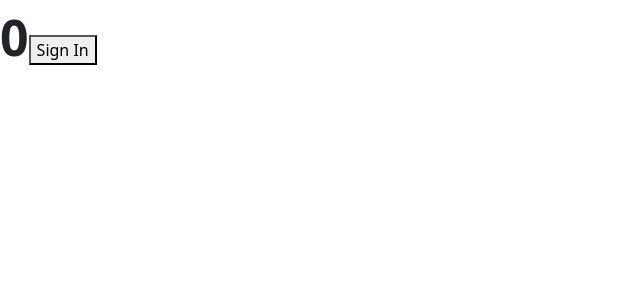
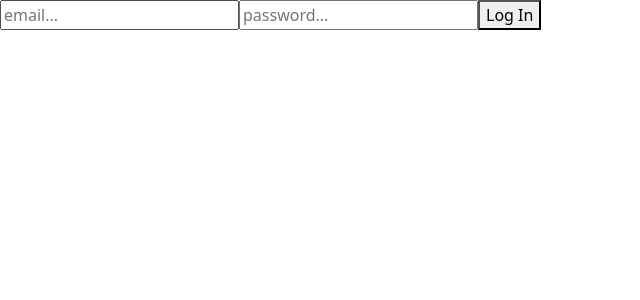
Before and after one commit to myriam2605/Customer_Intervention_React_Application, a React (Create React App) app in the folder customer_intervention_react_application/: page / in a window 1280 px wide. Shown: the top 300 px of the page, without its empty margins (0-640 px from the left). Built offline with nearby package versions, Linux system fonts and the light colour scheme.

Commit message:
some changes - authen- page

```diff
--- a/customer_intervention_react_application/package.json
+++ b/customer_intervention_react_application/package.json
@@ -4,12 +4,12 @@
   "private": true,
   "dependencies": {
     "@testing-library/jest-dom": "^5.16.4",
-    "@testing-library/react": "^13.1.1",
     "@testing-library/user-event": "^13.5.0",
     "bootstrap": "^5.1.3",
     "react": "^18.0.0",
     "react-bootstrap": "^2.3.0",
     "react-dom": "^18.0.0",
+    "react-router-dom": "^6.3.0",
     "react-scripts": "^5.0.1",
     "web-vitals": "^2.1.4"
   },
@@ -36,5 +36,9 @@
       "last 1 firefox version",
       "last 1 safari version"
     ]
+  },
+  "devDependencies": {
+    "@testing-library/react": "^13.1.1",
+    "jest": "^28.0.1"
   }
 }
--- /dev/null
+++ b/customer_intervention_react_application/src/Pages/Login.js
@@ -0,0 +1,34 @@
+// import React from "react";
+// import { ReactComponent as Logo } from "../../../../../../Desktop/Rocket-Elevator-Foundation-main/app/assets/images/R2.png";
+// class Login extends React.Component {
+//     state = {
+//         email: "",
+//         pwd: "",
+//     };
+//     handelChange = (e) => {
+//         const { name, value } = e.target;
+//         this.setState({ [name]: value });
+//     };
+
+//     handelSubmit = (e) => {
+//         e.preventDefault();
+//     };
+//     render() {
+//         return (
+//             <div>
+//                 <div>
+//                     <Logo />
+//                     <div>
+//                         <form onSubmit={this.handelSubmit}>
+//                             <input type="email" name="email" placeholder="email..." required onChange={this.handelChange} />
+//                             <input type="password" name="pwd" placeholder="password..." required onChange={this.handelChange} />
+//                             <button onSubmit={this.handelSubmit}>Log In</button>
+//                         </form>
+//                     </div>
+//                 </div>
+//             </div>
+//         );
+//     }
+// }
+
+// export default Login;
--- /dev/null
+++ b/customer_intervention_react_application/src/components/Login.jsx
@@ -0,0 +1,95 @@
+// // login.js
+// import * as React from "react";
+
+// function Login() {
+//     const [state, setState] = React.useReducer((s, a) => ({ ...s, ...a }), {
+//         resolved: false,
+//         loading: false,
+//         error: null,
+//     });
+
+//     function handleSubmit(event) {
+//         event.preventDefault();
+//         const { usernameInput, passwordInput } = event.target.elements;
+
+//         setState({ loading: true, resolved: false, error: null });
+
+//         window
+//             .fetch("/api/login", {
+//                 method: "POST",
+//                 headers: { "Content-Type": "application/json" },
+//                 body: JSON.stringify({
+//                     username: usernameInput.value,
+//                     password: passwordInput.value,
+//                 }),
+//             })
+//             .then((r) => r.json())
+//             .then(
+//                 (user) => {
+//                     setState({ loading: false, resolved: true, error: null });
+//                     window.localStorage.setItem("token", user.token);
+//                 },
+//                 (error) => {
+//                     setState({ loading: false, resolved: false, error: error.message });
+//                 }
+//             );
+//     }
+
+//     return (
+//         <div>
+//             <form onSubmit={handleSubmit}>
+//                 <div>
+//                     <label htmlFor="usernameInput">Username</label>
+//                     <input id="usernameInput" />
+//                 </div>
+//                 <div>
+//                     <label htmlFor="passwordInput">Password</label>
+//                     <input id="passwordInput" type="password" />
+//                 </div>
+//                 <button type="submit">Submit{state.loading ? "..." : null}</button>
+//             </form>
+//             {state.error ? <div role="alert">{state.error.message}</div> : null}
+//             {state.resolved ? <div role="alert">Congrats! You're signed in!</div> : null}
+//         </div>
+//     );
+// }
+
+// export default Login;
+
+// // __tests__/login.js
+// // again, these first two imports are something you'd normally handle in
+// // your testing framework configuration rather than importing them in every file.
+// import "@testing-library/jest-dom/extend-expect";
+
+// import { render, screen } from "@testing-library/react";
+// import userEvent from "@testing-library/user-event";
+// import * as React from "react";
+
+// import Login from "../login";
+
+// test("allows the user to login successfully", async () => {
+//     // mock out window.fetch for the test
+//     const fakeUserResponse = { token: "fake_user_token" };
+//     jest.spyOn(window, "fetch").mockImplementationOnce(() => {
+//         return Promise.resolve({
+//             json: () => Promise.resolve(fakeUserResponse),
+//         });
+//     });
+
+//     render(<Login />);
+//     // fill out the form
+//     userEvent.type(screen.getByLabelText(/username/i), "chuck");
+//     userEvent.type(screen.getByLabelText(/password/i), "norris");
+
+//     userEvent.click(screen.getByText(/submit/i));
+
+//     // just like a manual tester, we'll instruct our test to wait for the alert
+//     // to show up before continuing with our assertions.
+//     const alert = await screen.findByRole("alert");
+
+//     // .toHaveTextContent() comes from jest-dom's assertions
+//     // otherwise you could use expect(alert.textContent).toMatch(/congrats/i)
+//     // but jest-dom will give you better error messages which is why it's recommended
+//     expect(alert).toHaveTextContent(/congrats/i);
+//     expect(window.localStorage.getItem("token")).toEqual(fakeUserResponse.token);
+// });
--- a/customer_intervention_react_application/src/components/counter.jsx
+++ b/customer_intervention_react_application/src/components/counter.jsx
@@ -1,10 +1,20 @@
 import React, { Component } from "react";
-class Counter extends Component {
+class Login extends Component {
     state = {
-        count: 0,
+        email: "",
+        pwd: "",
+        // count: 0,
         // address: {
         //     street: ''
         // }
+    };
+    handelChange = (e) => {
+        const { name, value } = e.target;
+        this.setState({ [name]: value });
+    };
+
+    handelSubmit = (e) => {
+        e.preventDefault();
     };
     styles = {
         fontSize: 50,
@@ -14,11 +24,88 @@ class Counter extends Component {
     render() {
         return (
             <React.Fragment>
-                <span style={this.styles}>{this.state.count}</span>
-                <button>Sign In</button>
+                <div>
+                    {/* <div id="header" class="navbar-toggleable-md sticky header-md clearfix">
+
+                        <header id="topNav">
+                            <div class="container">
+
+                                <div class="navbar-collapse collapse float-right nav-main-collapse submenu-dark">
+                                    <div class="nav-main">
+                                        <ul id="topMain" class="nav nav-pills nav-main nav-onepage">
+                                            <li class="active">
+                                                <a href="/">
+                                                    HOME
+                                                </a>
+                                            </li>
+                                            <li>
+                                                <a href="/#services">
+                                                    SERVICES
+                                                </a>
+                                            </li>
+                                            <li>
+                                                <a href="/#portfolio">
+                                                    PORTFOLIO
+                                                </a>
+                                            </li>
+                                            <li>
+                                                <a href="/#news">
+                                                    NEWS
+                                                </a>
+                                            </li>
+                                            <li>
+                                                <a href="/#clients">
+                                                    CLIENTS
+                                                </a>
+                                            </li>
+                                            <li>
+                                                <a href="/#contact">
+                                                    CONTACT
+                                                </a>
+                                            </li>
+
+
+                                                <li>
+                                                    <button_to  "SIGN OUT", destroy_user_session_path, method: delete, class "nav nav-pills nav-main nav-onepage" >
+                                                </li>
+                                            < else >
+                                                <li>
+                                                    < link_to "SIGN UP"
+                                                    new_user_registration_path >
+                                                </li>
+                                                <li><!-- SIGN IN -->
+                                                    < link_to "SIGN IN"
+                                                    new_user_session_path >
+                                                </li>
+                                            < end >
+
+
+
+
+                                        </ul>
+
+                                    </div>
+                                </div>
+                            </div>
+                        </header>
+                    <div> */}
+                    <form onSubmit={this.handelSubmit}>
+                        <input style={this.style} type="email" name="email" placeholder="email..." required onChange={this.handelChange} />
+                        <input
+                            style={this.style}
+                            type="password"
+                            name="pwd"
+                            placeholder="password..."
+                            required
+                            onChange={this.handelChange}
+                        />
+                        {/* <span style={this.styles}>{this.state.count}</span> */}
+                        <button onSubmit={this.handelSubmit}>Log In</button>
+                    </form>
+                </div>
             </React.Fragment>
         );
     }
 }
 
-export default Counter;
+export default Login;
--- a/customer_intervention_react_application/src/index.js
+++ b/customer_intervention_react_application/src/index.js
@@ -2,14 +2,18 @@ import React from "react";
 import ReactDOM from "react-dom/client";
 import "./index.css";
 import App from "./App";
+
 import reportWebVitals from "./reportWebVitals";
 import "bootstrap/dist/css/bootstrap.css";
-import Counter from "./components/counter";
+// import Counter from "./components/counter";
+import Login from "./components/counter";
+// import Login from "./Login";
+// import * as React from "react";
 
 const root = ReactDOM.createRoot(document.getElementById("root"));
 root.render(
     <React.StrictMode>
-        <Counter />
+        <Login />
     </React.StrictMode>
 );
 
```
Also changed, not shown: customer_intervention_react_application/public/index.html (+2 -6 lines), customer_intervention_react_application/src/App.js (+3 -8 lines), 2 other files (tests, documents, lock files or other folders).
